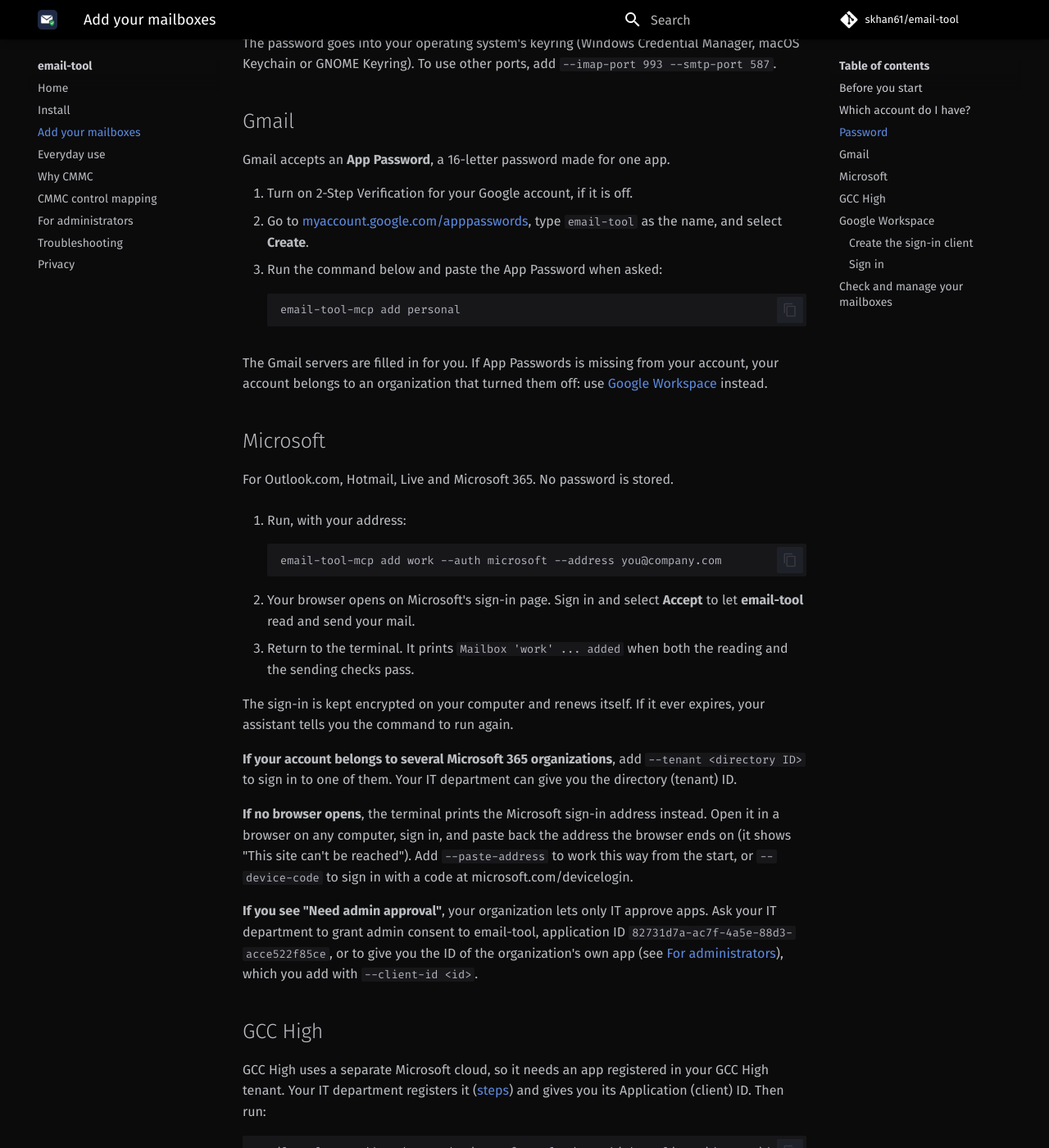
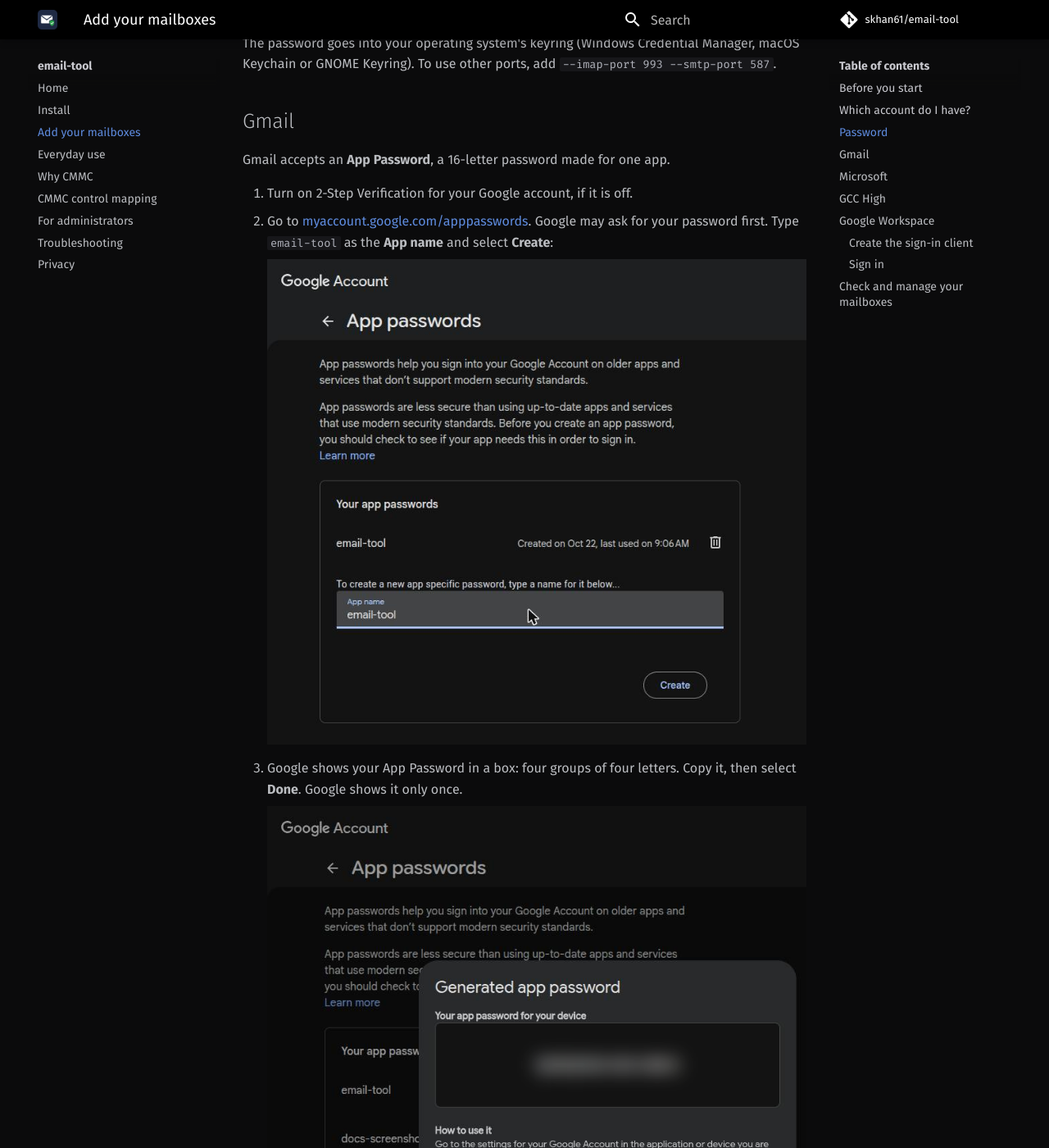
Before and after one commit to skhan61/email-tool, an MkDocs documentation site: the page built from docs/mailboxes.md, in a window 1280 px wide and 1400 px high, scrolled down 2448 px. Shown: the whole window at 82% size. Built offline with MkDocs 1.6.1 and Material for MkDocs 9.7.7, drawn with Linux system fonts in a browser that asks for light colours; plug-ins that fetch from the network failed and are left out; comment, search, counter and statistics services are not loaded.

Commit message:
Docs: Gmail App Password steps with screenshots
Two real screenshots of Google's App passwords page (the name typed, then
the generated password, blurred), cropped, no profile picture. The steps
now say Google may ask for the password first and shows the App Password
only once.

Refs #77

Co-Authored-By: Claude Opus 5.5 <noreply@anthropic.com>

````diff
--- a/docs/mailboxes.md
+++ b/docs/mailboxes.md
@@ -77,9 +77,18 @@ Keychain or GNOME Keyring). To use other ports, add `--imap-port 993 --smtp-port
 Gmail accepts an **App Password**, a 16-letter password made for one app.
 
 1. Turn on 2-Step Verification for your Google account, if it is off.
-2. Go to [myaccount.google.com/apppasswords](https://myaccount.google.com/apppasswords),
-   type `email-tool` as the name, and select **Create**.
-3. Run the command below and paste the App Password when asked:
+2. Go to [myaccount.google.com/apppasswords](https://myaccount.google.com/apppasswords).
+   Google may ask for your password first. Type `email-tool` as the **App name** and select
+   **Create**:
+
+    ![The App passwords page with email-tool typed as the app name](assets/screens/gmail-app-password-name.png)
+
+3. Google shows your App Password in a box: four groups of four letters. Copy it, then
+   select **Done**. Google shows it only once.
+
+    ![Google shows the generated app password, blurred here](assets/screens/gmail-app-password-shown.png)
+
+4. Run the command below and paste the App Password when asked:
 
     ```bash
     email-tool-mcp add personal
````
Also changed, not shown: docs/assets/screens/gmail-app-password-name.png (added), docs/assets/screens/gmail-app-password-shown.png (added).
